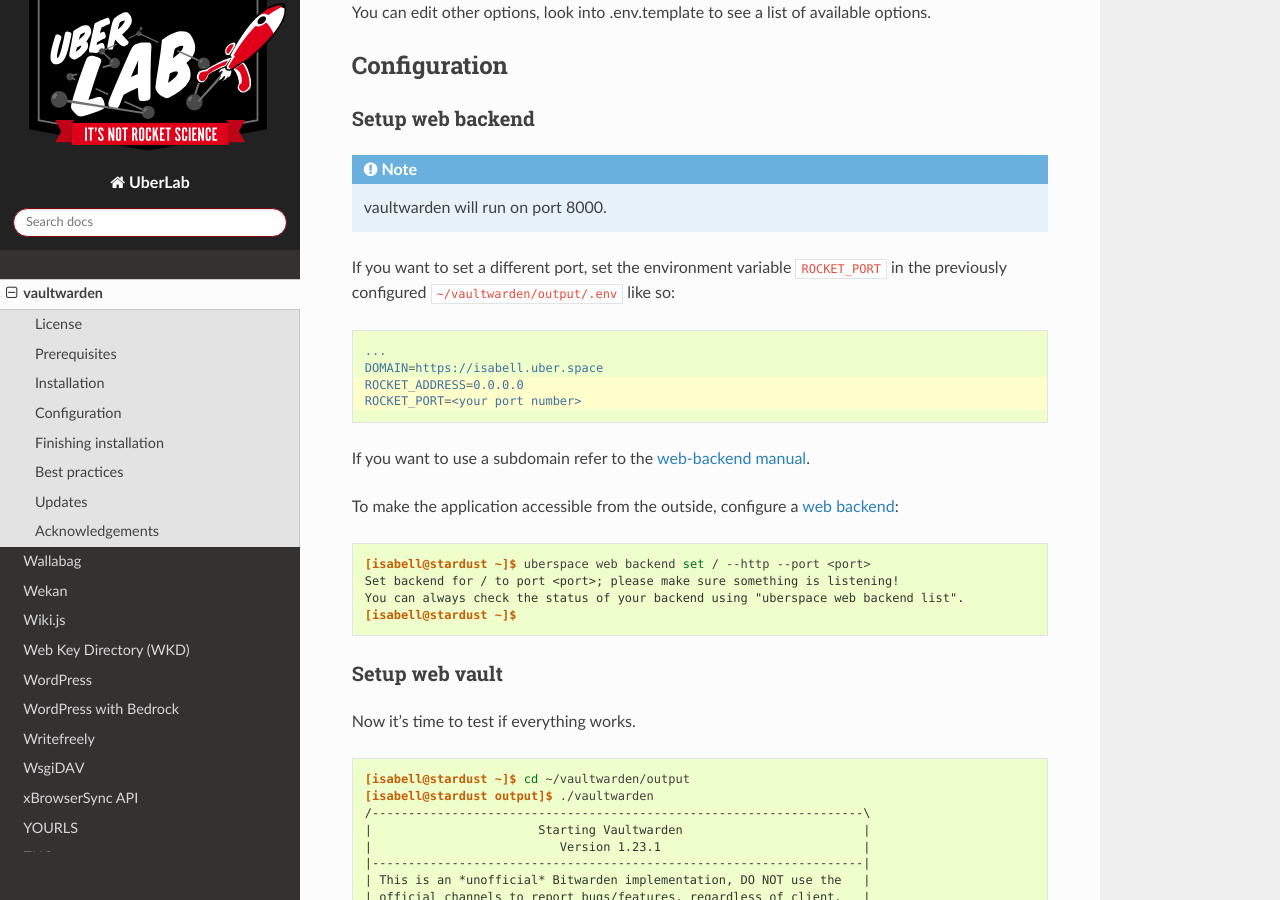
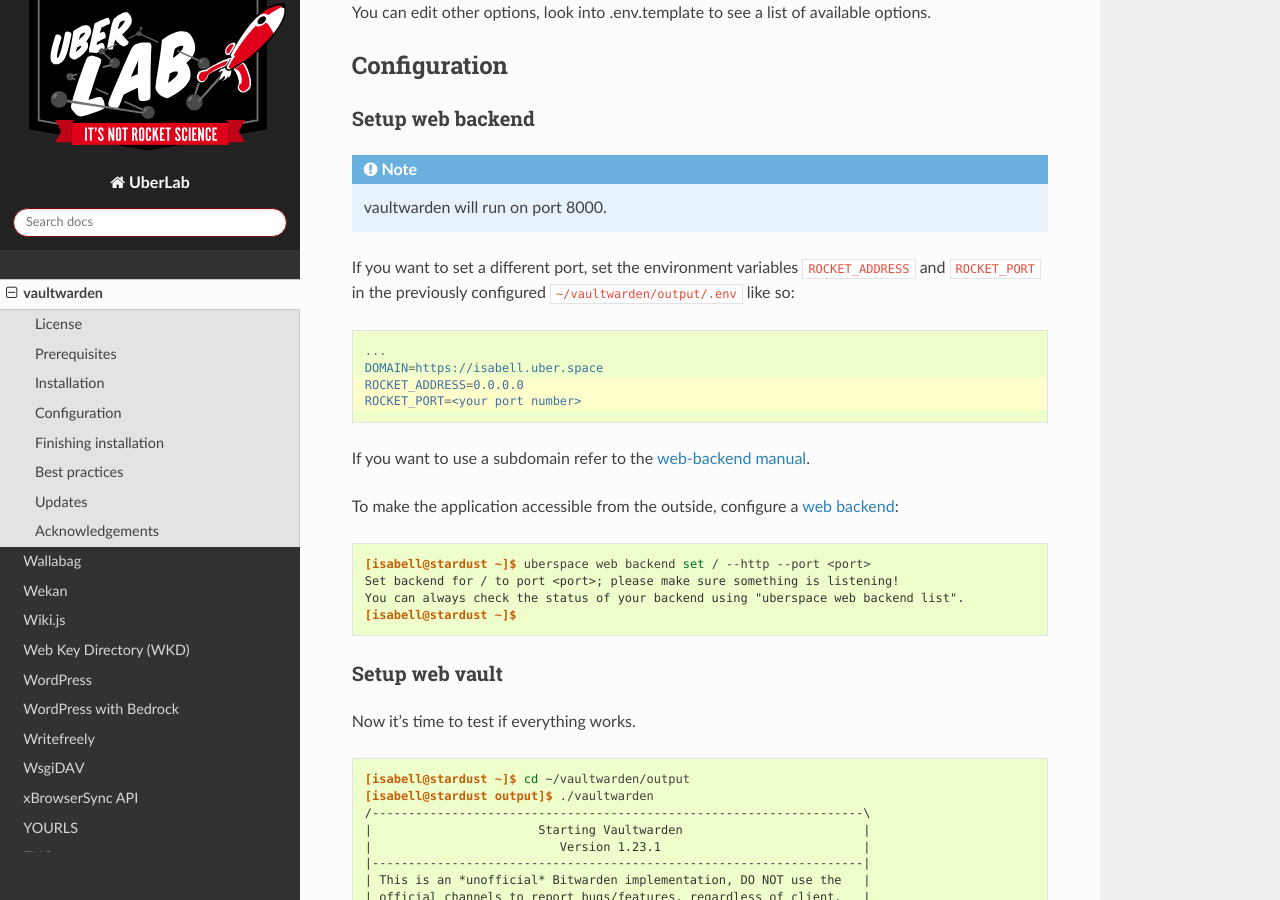
Before and after one commit to Uberspace/lab, a Sphinx documentation site: the page built from source/guide_vaultwarden.rst, in a window 1280 px wide and 900 px high, scrolled down 3090 px. Built offline with Sphinx 7.4.7 and the Read the Docs theme 2.0.0, drawn with Linux system fonts in a browser that asks for light colours.

Commit message:
Update guide_vaultwarden.rst

```diff
--- a/source/guide_vaultwarden.rst
+++ b/source/guide_vaultwarden.rst
@@ -114,7 +114,7 @@
 .. note::
     vaultwarden will run on port 8000.
 
-If you want to set a different port, set the environment variable ``ROCKET_PORT`` in the previously configured ``~/vaultwarden/output/.env`` like so:
+If you want to set a different port, set the environment variables ``ROCKET_ADDRESS`` and ``ROCKET_PORT`` in the previously configured ``~/vaultwarden/output/.env`` like so:
 
 .. code-block:: ini
  :emphasize-lines: 3,4
```
